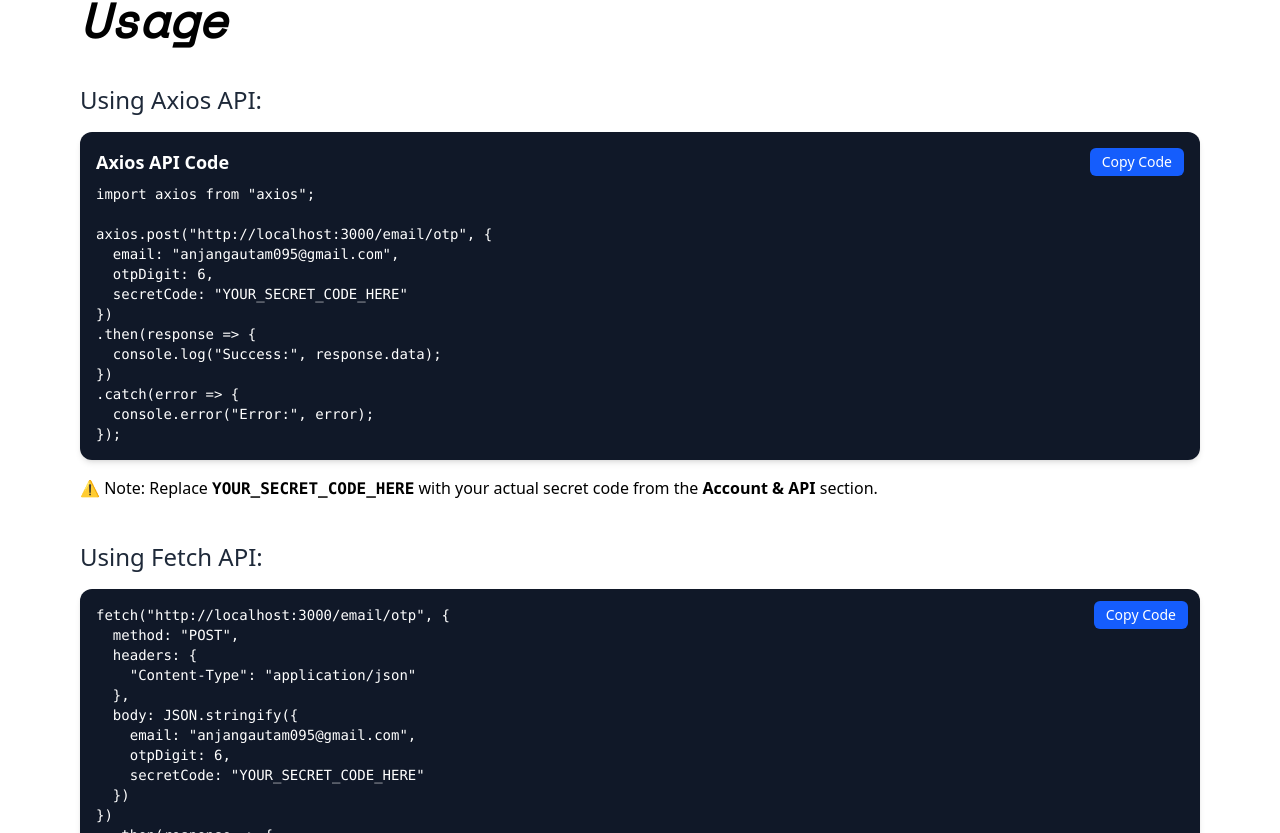
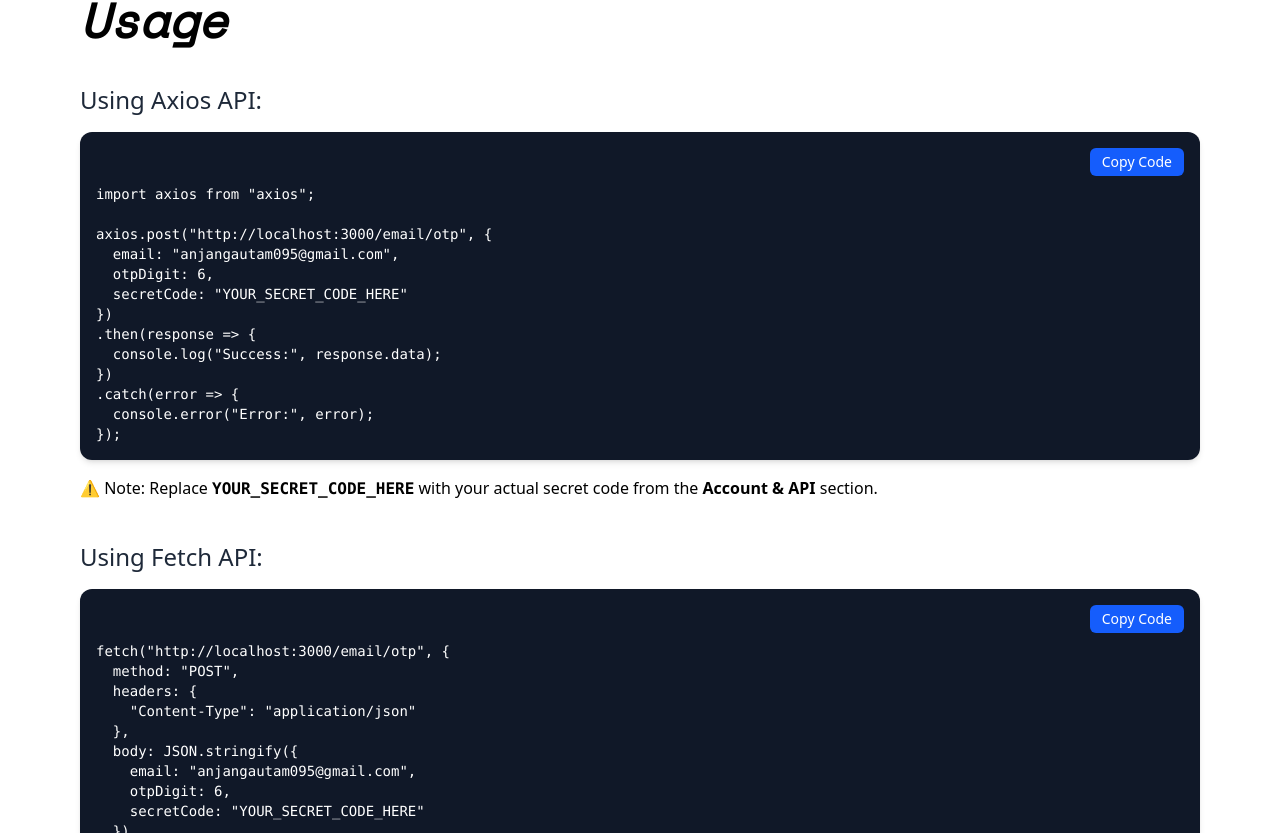
Before and after one commit to Dipak-Gautam/OTP-Mailer-Frontend, a React (Vite) app: page /docs in a window 1280 px wide. Shown: the part 690-1523 px from the top of the page. Built offline with nearby package versions, Linux system fonts and the light colour scheme.

Commit message:
chore: small bug fixed

```diff
--- a/src/Components/Documentation/Components/AxiosApiCodeBlock.tsx
+++ b/src/Components/Documentation/Components/AxiosApiCodeBlock.tsx
@@ -27,8 +27,7 @@ axios.post("http://localhost:3000/email/otp", {
   return (
     <div>
       <div className="relative bg-gray-900 text-white p-4 rounded-xl shadow-md my-4 overflow-x-auto max-w-full">
-        <div className="flex justify-between items-center mb-2">
-          <h2 className="text-lg font-semibold text-white">Axios API Code</h2>
+        <div className="flex justify-end items-center mb-2">
           <button
             onClick={handleCopy}
             className="text-sm bg-blue-600 hover:bg-blue-700 transition-colors px-3 py-1 rounded-md"
--- a/src/Components/Documentation/Components/FetchApiCodeBlock.tsx
+++ b/src/Components/Documentation/Components/FetchApiCodeBlock.tsx
@@ -37,10 +37,10 @@ const FetchApiCodeBlock = () => {
   return (
     <div>
       <div className="relative bg-gray-900 text-white p-4 rounded-xl shadow-md my-4 overflow-x-auto max-w-full">
-        <div className=" ">
+        <div className="flex justify-end items-center mb-2 ">
           <button
             onClick={handleCopy}
-            className="text-sm bg-blue-600 hover:bg-blue-700 transition-colors px-3 py-1 rounded-md absolute top-3 right-3"
+            className="text-sm bg-blue-600 hover:bg-blue-700 transition-colors px-3 py-1 rounded-md"
           >
             {copied ? "Copied!" : "Copy Code"}
           </button>
```
